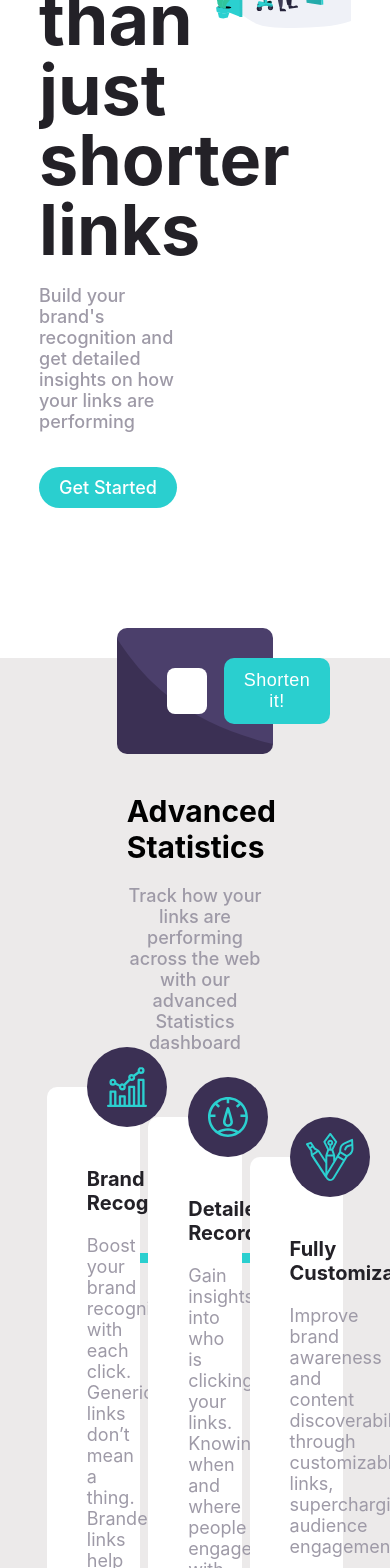
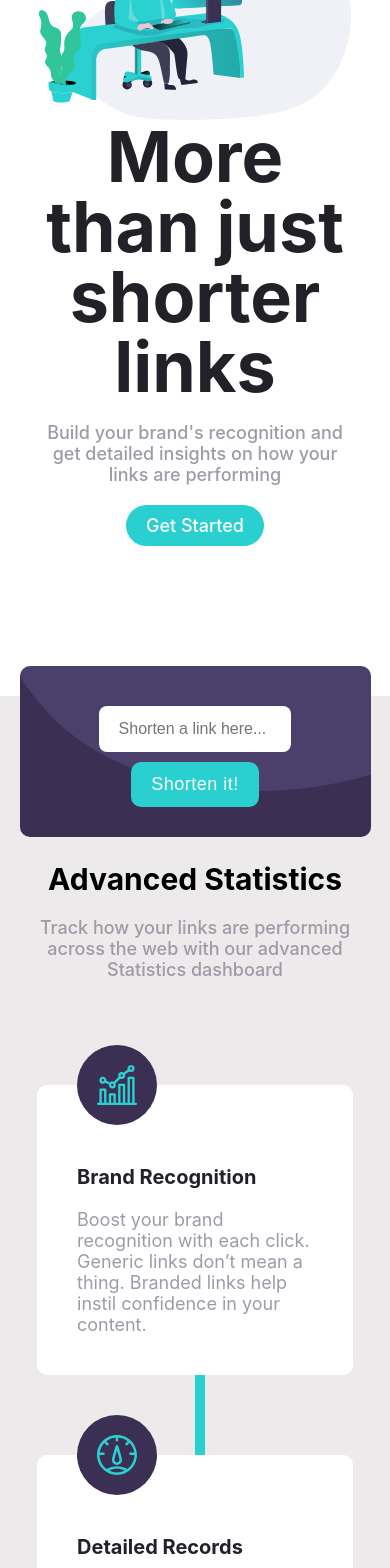
Before and after one commit to Rahulchandankeri/shortly, a React (Create React App) app: page / in a window 390 px wide. Shown: the part 320-1888 px from the top of the page. Built offline with nearby package versions, Linux system fonts and the light colour scheme.

Commit message:
Responsive update

```diff
--- a/src/Components/Header.js
+++ b/src/Components/Header.js
@@ -11,7 +11,8 @@ export default function Header() {
           />
         </svg>
       </header>
-      <nav className="header-links">
+
+      <nav className="header-links" id="mobile">
         <ul className="Section-left">
           <li>
             <a href="#Features">Features</a>
@@ -23,12 +24,16 @@ export default function Header() {
             <a href="#Resources">Resources</a>
           </li>
         </ul>
-        <header className="section-right">
-          <a href="#">Login</a>
-          <a className="Signup-btn" href="#">
-            Signup
-          </a>
-        </header>
+        <ul className="section-right">
+          <li>
+            <a href="#">Login</a>
+          </li>
+          <li>
+            <a className="Signup-btn" href="#">
+              Signup
+            </a>
+          </li>
+        </ul>
       </nav>
     </header>
   );
--- a/src/Styles/Main.css
+++ b/src/Styles/Main.css
@@ -59,7 +59,8 @@ html {
           justify-content: space-between;
 }
 
-.Header .header-links .Section-left {
+.Header .header-links .Section-left,
+.Header .header-links .section-right {
   display: -webkit-box;
   display: -ms-flexbox;
   display: flex;
@@ -67,7 +68,8 @@ html {
   outline: none;
 }
 
-.Header .header-links .Section-left a {
+.Header .header-links .Section-left a,
+.Header .header-links .section-right a {
   text-decoration: none;
   font-size: 1.8rem;
   font-weight: 500;
@@ -76,35 +78,21 @@ html {
   margin: 1vw;
 }
 
-.Header .header-links .Section-left a:hover {
+.Header .header-links .Section-left a:hover,
+.Header .header-links .section-right a:hover {
   color: #232127;
 }
 
-.Header .section-right {
-  margin-right: 7vw;
-}
-
-.Header .section-right a {
-  text-decoration: none;
-  font-size: 1.8rem;
-  font-weight: 500;
-  color: #9e9aa7;
-  cursor: pointer;
-  margin: 1vw;
-}
-
-.Header .section-right a:hover {
-  color: #232127;
-}
-
-.Header .section-right .Signup-btn {
+.Header .header-links .Section-left .Signup-btn,
+.Header .header-links .section-right .Signup-btn {
   padding: 1rem 2rem;
   border-radius: 10rem;
   background-color: #2acfcf;
   color: #fff;
 }
 
-.Header .section-right .Signup-btn:hover {
+.Header .header-links .Section-left .Signup-btn:hover,
+.Header .header-links .section-right .Signup-btn:hover {
   color: #fff;
 }
 
@@ -118,6 +106,15 @@ html {
   margin: 15rem auto;
 }
 
+@media screen and (max-width: 930px) {
+  .slider-section {
+    -webkit-box-orient: vertical;
+    -webkit-box-direction: reverse;
+        -ms-flex-direction: column-reverse;
+            flex-direction: column-reverse;
+  }
+}
+
 .slider-section .article-left {
   display: -webkit-box;
   display: -ms-flexbox;
@@ -129,6 +126,13 @@ html {
       -ms-flex-direction: column;
           flex-direction: column;
   width: 45%;
+}
+
+@media screen and (max-width: 930px) {
+  .slider-section .article-left {
+    width: auto;
+    text-align: center;
+  }
 }
 
 .slider-section .article-left .main-caption {
@@ -162,15 +166,33 @@ html {
   color: #fff;
 }
 
+@media screen and (max-width: 930px) {
+  .slider-section .article-left .getStarted-btn {
+    margin: auto;
+  }
+}
+
 .slider-section .illustration-container {
   position: relative;
   width: 55%;
+}
+
+@media screen and (max-width: 930px) {
+  .slider-section .illustration-container {
+    width: auto;
+  }
 }
 
 .slider-section .illustration-container img {
   width: auto;
   max-width: 100%;
   margin-left: 8vw;
+}
+
+@media screen and (max-width: 930px) {
+  .slider-section .illustration-container img {
+    margin-left: 0;
+  }
 }
 
 .main-container {
@@ -194,7 +216,7 @@ html {
   -webkit-box-pack: center;
       -ms-flex-pack: center;
           justify-content: center;
-  margin: 5rem auto;
+  margin: 6.5rem auto;
 }
 
 .main-container .wrapper .input-container {
@@ -217,6 +239,16 @@ html {
       -ms-flex-align: center;
           align-items: center;
   z-index: 2;
+}
+
+@media screen and (max-width: 830px) {
+  .main-container .wrapper .input-container {
+    width: 90%;
+    -webkit-box-orient: vertical;
+    -webkit-box-direction: normal;
+        -ms-flex-direction: column;
+            flex-direction: column;
+  }
 }
 
 .main-container .wrapper .input-container .input {
@@ -249,10 +281,24 @@ html {
   outline: none;
 }
 
+@media screen and (max-width: 830px) {
+  .main-container .wrapper .input-container .shortenLink {
+    width: -webkit-max-content;
+    width: -moz-max-content;
+    width: max-content;
+  }
+}
+
 .main-container .caption-container {
   text-align: center;
   width: 35vw;
   margin: 2rem auto;
+}
+
+@media screen and (max-width: 830px) {
+  .main-container .caption-container {
+    width: 90%;
+  }
 }
 
 .main-container .caption-container h2 {
@@ -271,11 +317,21 @@ html {
   display: -webkit-box;
   display: -ms-flexbox;
   display: flex;
-  width: 80%;
+  width: 90%;
   margin: 8rem auto;
   -webkit-box-pack: center;
       -ms-flex-pack: center;
           justify-content: center;
+}
+
+@media screen and (max-width: 930px) {
+  .card-container {
+    -webkit-box-orient: vertical;
+    -webkit-box-direction: normal;
+        -ms-flex-direction: column;
+            flex-direction: column;
+    margin-top: 13rem;
+  }
 }
 
 .card-container .fat-line {
@@ -283,8 +339,16 @@ html {
   background: #2acfcf;
   width: 80%;
   height: 1rem;
-  position: absolute;
   top: 10rem;
+}
+
+@media screen and (max-width: 930px) {
+  .card-container .fat-line {
+    height: 80%;
+    width: 1rem;
+    margin: auto;
+    left: 50%;
+  }
 }
 
 .card-container .card {
@@ -294,6 +358,13 @@ html {
   width: 30%;
   border-radius: 1rem;
   padding: 4rem;
+}
+
+@media screen and (max-width: 930px) {
+  .card-container .card {
+    width: 90%;
+    margin: 2.5rem auto;
+  }
 }
 
 .card-container .card .icon {
@@ -378,6 +449,12 @@ html {
   color: #fff;
 }
 
+@media screen and (max-width: 930px) {
+  .cta-container .getStarted-btn {
+    margin: auto;
+  }
+}
+
 .cta-container h2 {
   color: #fff;
   font-size: 2.8rem;
@@ -388,6 +465,18 @@ html {
   margin: auto;
 }
 
+@media screen and (max-width: 930px) {
+  .footer {
+    -webkit-box-orient: vertical;
+    -webkit-box-direction: normal;
+        -ms-flex-direction: column;
+            flex-direction: column;
+    display: -webkit-box;
+    display: -ms-flexbox;
+    display: flex;
+  }
+}
+
 .footer .footer-content {
   display: -webkit-box;
   display: -ms-flexbox;
@@ -395,6 +484,16 @@ html {
   -webkit-box-pack: space-evenly;
       -ms-flex-pack: space-evenly;
           justify-content: space-evenly;
+}
+
+@media screen and (max-width: 930px) {
+  .footer .footer-content {
+    -webkit-box-orient: vertical;
+    -webkit-box-direction: normal;
+        -ms-flex-direction: column;
+            flex-direction: column;
+    margin: auto;
+  }
 }
 
 .footer .logo-footer {
@@ -417,10 +516,27 @@ html {
   list-style: none;
 }
 
+@media screen and (max-width: 930px) {
+  .footer .links-footer {
+    -webkit-box-orient: vertical;
+    -webkit-box-direction: normal;
+        -ms-flex-direction: column;
+            flex-direction: column;
+  }
+}
+
 .footer .links-footer .link-section {
   font-size: 1.8rem;
   list-style: none;
   width: 10vw;
+}
+
+@media screen and (max-width: 930px) {
+  .footer .links-footer .link-section {
+    text-align: center;
+    margin-top: 2rem;
+    width: auto;
+  }
 }
 
 .footer .links-footer .link-section span {
@@ -450,6 +566,7 @@ html {
 
 .footer .social-connect {
   padding-top: 5rem;
+  padding-bottom: 2.5rem;
 }
 
 .footer .social-connect ul {
--- a/src/Styles/_Card.scss
+++ b/src/Styles/_Card.scss
@@ -1,17 +1,28 @@
 .card-container {
   position: relative;
   display: flex;
-  width: 80%;
+  width: 90%;
   margin: 8rem auto;
   justify-content: center;
+
+  @media screen and (max-width: 930px) {
+    flex-direction: column;
+    margin-top: 13rem;
+  }
 
   .fat-line {
     position: absolute;
     background: $primary-color;
     width: 80%;
     height: 1rem;
-    position: absolute;
     top: 10rem;
+
+    @media screen and (max-width: 930px) {
+      height: 80%;
+      width: 1rem;
+      margin: auto;
+      left: 50%;
+    }
   }
 
   .card {
@@ -21,6 +32,12 @@
     width: 30%;
     border-radius: 1rem;
     padding: 4rem;
+
+    @media screen and (max-width: 930px) {
+      width: 90%;
+      margin: 2.5rem auto;
+    }
+
     .icon {
       position: absolute;
       top: -4rem;
--- a/src/Styles/_MainSection.scss
+++ b/src/Styles/_MainSection.scss
@@ -9,7 +9,7 @@
   .wrapper {
     display: flex;
     justify-content: center;
-    margin: 5rem auto;
+    margin: 6.5rem auto;
 
     .input-container {
       display: flex;
@@ -26,6 +26,10 @@
       align-items: center;
       z-index: 2;
 
+      @media screen and (max-width: 830px) {
+        width: 90%;
+        flex-direction: column;
+      }
       .input {
         width: 80%;
         padding: 1rem 2rem;
@@ -52,6 +56,10 @@
         letter-spacing: 0.05rem;
         border: none;
         outline: none;
+
+        @media screen and (max-width: 830px) {
+          width: max-content;
+        }
       }
     }
   }
@@ -60,6 +68,9 @@
     width: 35vw;
     margin: 2rem auto;
 
+    @media screen and (max-width: 830px) {
+      width: 90%;
+    }
     h2 {
       font-weight: $font-weight-2;
       font-size: 3rem;
--- a/src/Styles/_SliderSection.scss
+++ b/src/Styles/_SliderSection.scss
@@ -5,11 +5,21 @@
   position: relative;
   margin: 15rem auto;
 
+  @media screen and (max-width: 930px) {
+    flex-direction: column-reverse;
+  }
+
   .article-left {
     display: flex;
     align-content: center;
     flex-direction: column;
     width: 45%;
+
+    @media screen and (max-width: 930px) {
+      width: auto;
+      text-align: center;
+    }
+
     .main-caption {
       font-size: 7rem;
       font-weight: $font-weight-2;
@@ -27,10 +37,18 @@
   .illustration-container {
     position: relative;
     width: 55%;
+    @media screen and (max-width: 930px) {
+      width: auto;
+    }
+
     img {
       width: auto;
       max-width: 100%;
       margin-left: 8vw;
+
+      @media screen and (max-width: 930px) {
+        margin-left: 0;
+      }
     }
   }
 }
--- a/src/Styles/_Utility.scss
+++ b/src/Styles/_Utility.scss
@@ -20,5 +20,9 @@
       text-decoration: none;
       color: $color-white;
     }
+
+    @media screen and (max-width: 930px) {
+      margin: auto;
+    }
   }
 }
```
Also changed, not shown: src/Styles/_Footer.scss (+19 -1 lines), src/Styles/_Header.scss (+3 -19 lines), 2 other files (tests, documents, lock files or other folders).
